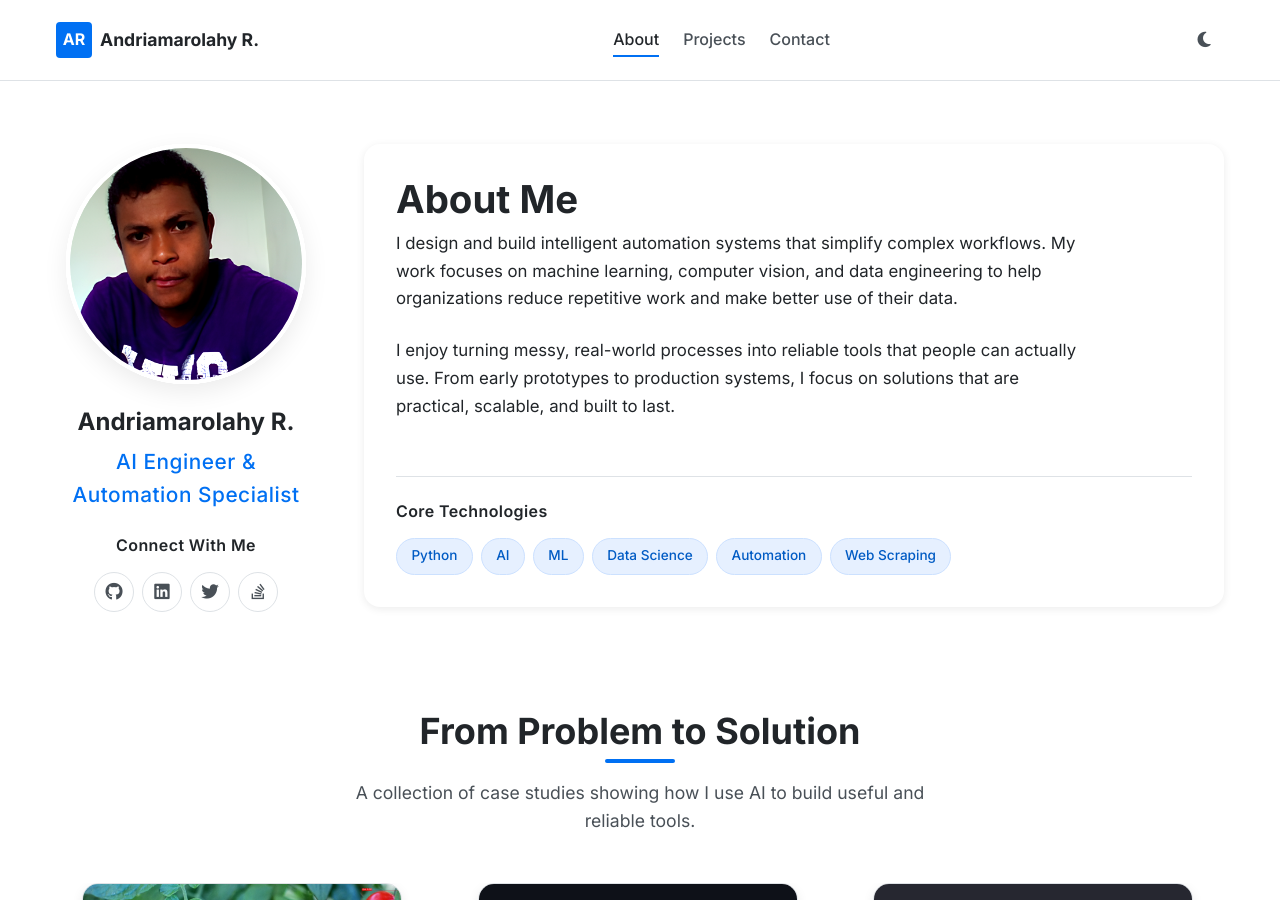
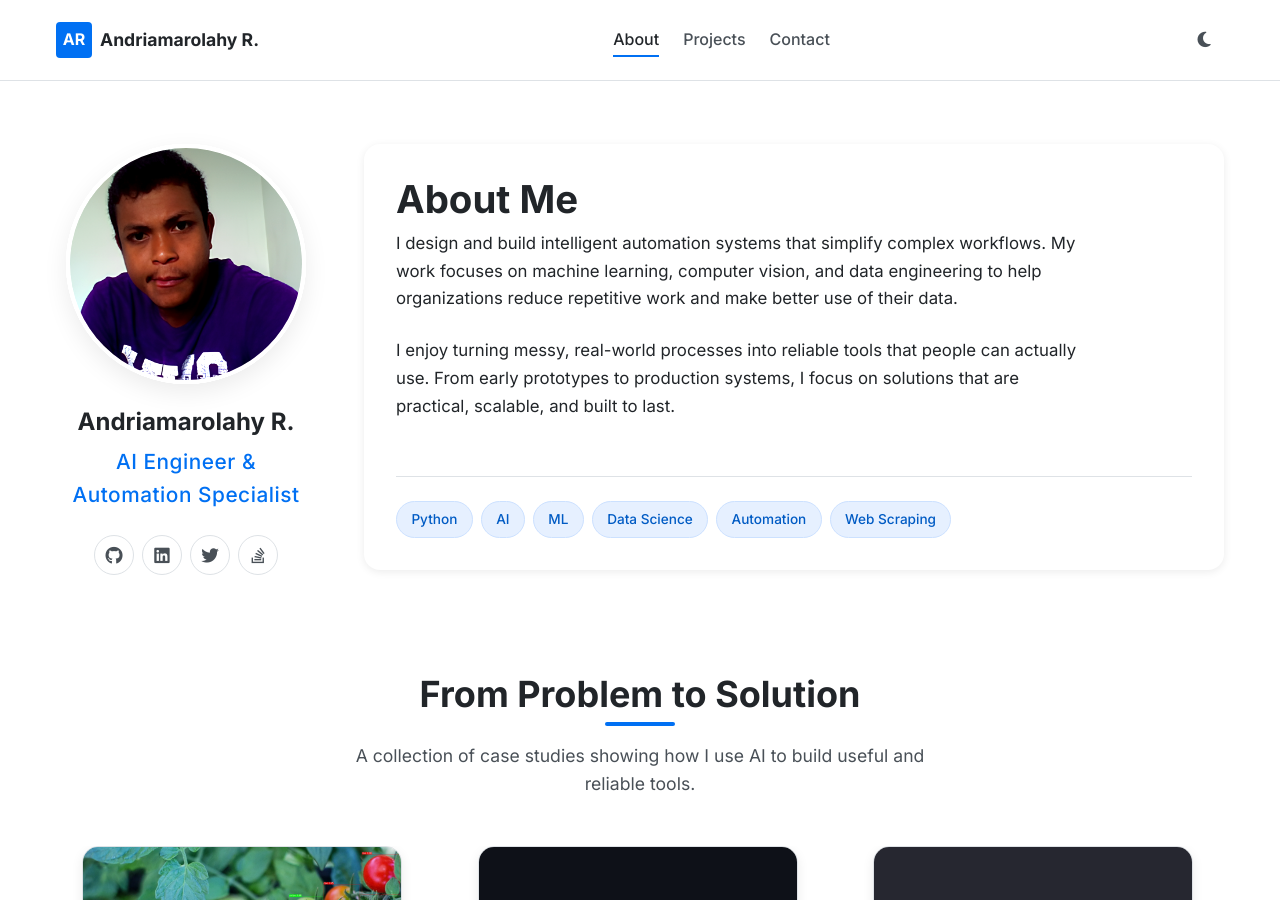
Before and after one commit to marolAI/marolAI.github.io, a Jekyll site: the page built from index.html, in a window 1280 px wide and 900 px high. Built offline with Jekyll 4.4.1, drawn with Linux system fonts in a browser that asks for light colours; some web fonts are replaced; grey boxes are pictures that could not be loaded.

Commit message:
chore: remove about section group titles

```diff
--- a/_includes/about.html
+++ b/_includes/about.html
@@ -10,7 +10,6 @@
 
           <div class="about-footer">
             <div class="connect-group">
-              <h4 class="group-title">Connect With Me</h4>
               <div class="social-links">
                 {% for medium in site.data.media %}
                   {% if medium.label != "Email" %}
@@ -37,7 +36,6 @@
 
         <div class="skills-section">
           <div class="skills-group">
-            <h4 class="group-title">Core Technologies</h4>
             <div class="skill-tags-container">
               {% for skill in site.data.skills %}
                 <span class="skill-tag">{{ skill }}</span>
```
